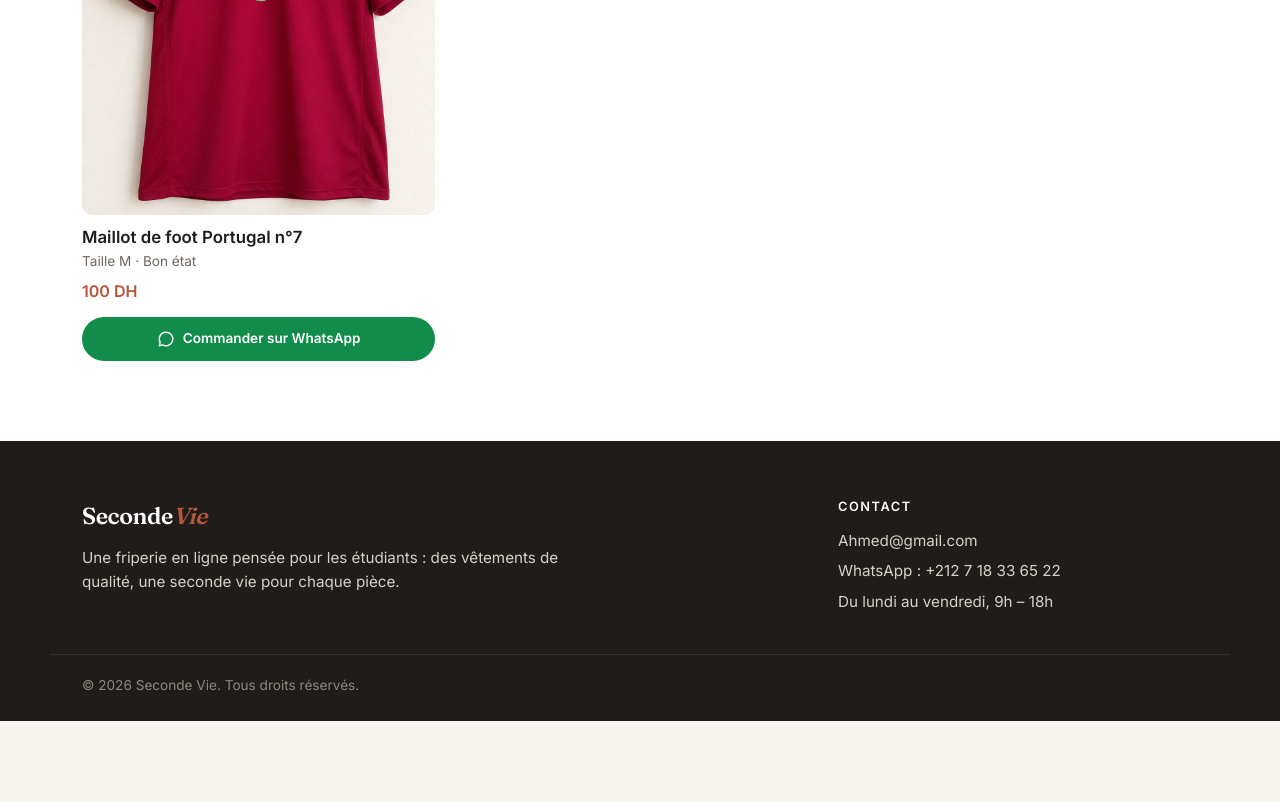
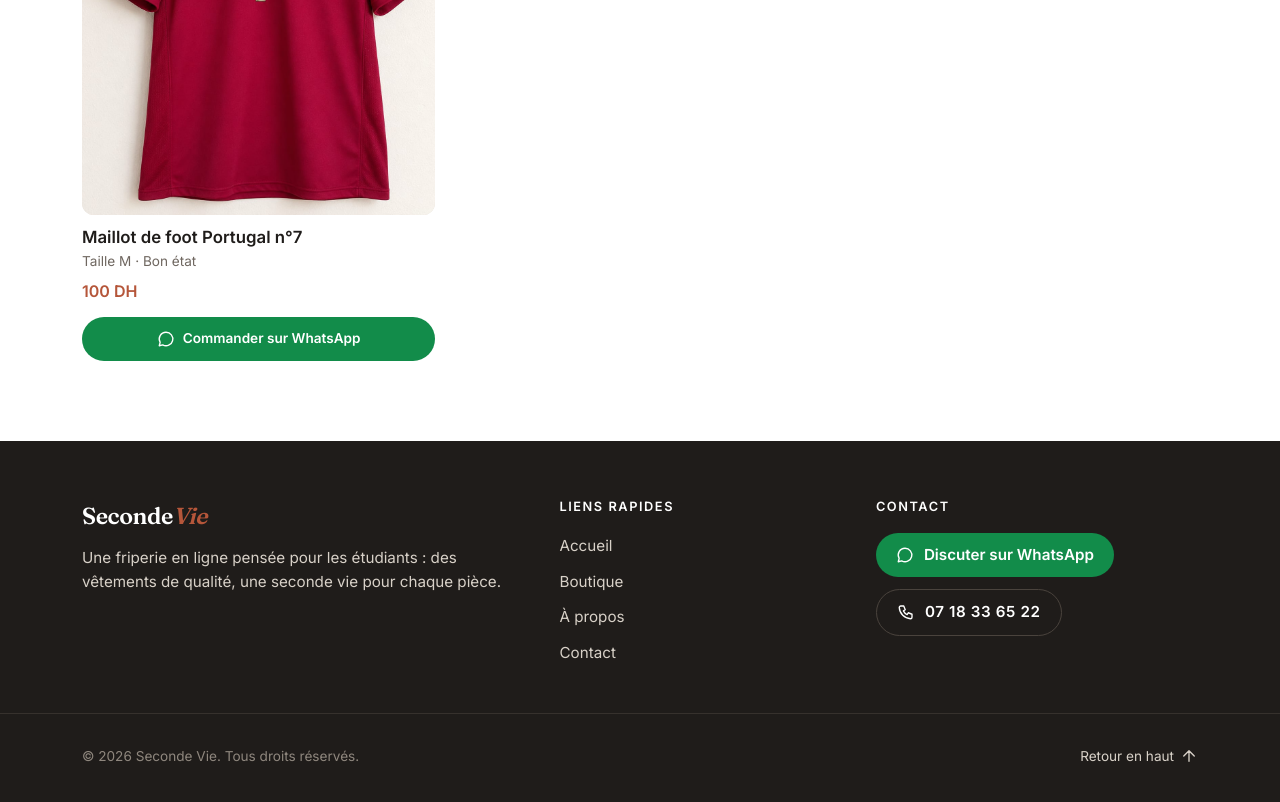
Before and after one commit to secondevie-ma/boutique-vetements, a plain HTML site: page index.html in a window 1280 px wide. Shown: the part 3166-3968 px from the top of the page. Before the commit the page ends 3887 px from the top, so only its background shows below. Drawn offline with Linux system fonts and the light colour scheme.

Commit message:
Footer interactif : bouton WhatsApp, appel, liens rapides et retour en haut
Co-Authored-By: Claude Opus 5.5 <noreply@anthropic.com>

```diff
--- a/css/style.css
+++ b/css/style.css
@@ -409,8 +409,8 @@ ul {
 
 .footer__inner {
   display: grid;
-  gap: 36px;
-  padding-bottom: 40px;
+  gap: 40px;
+  padding-bottom: 48px;
 }
 
 .footer__text {
@@ -420,7 +420,7 @@ ul {
 }
 
 .footer__title {
-  margin-bottom: 12px;
+  margin-bottom: 16px;
   font-size: 0.8rem;
   font-weight: 600;
   letter-spacing: 0.12em;
@@ -428,23 +428,123 @@ ul {
   color: #fff;
 }
 
-.footer__list {
-  display: grid;
-  gap: 6px;
-  font-size: 0.95rem;
+.footer__icon {
+  flex-shrink: 0;
+  width: 18px;
+  height: 18px;
 }
 
-.footer__list a:hover {
-  color: #fff;
-  text-decoration: underline;
+/* Liens rapides */
+.footer__links {
+  display: grid;
+  gap: 10px;
 }
 
+.footer__link {
+  position: relative;
+  font-size: 0.95rem;
+  transition: color var(--transition);
+}
+
+.footer__link::after {
+  content: "";
+  position: absolute;
+  inset-inline-start: 0;
+  bottom: -3px;
+  width: 0;
+  height: 1px;
+  background-color: var(--color-accent);
+  transition: width var(--transition);
+}
+
+.footer__link:hover {
+  color: #fff;
+}
+
+.footer__link:hover::after {
+  width: 100%;
+}
+
+/* Boutons de contact */
+.footer__contact {
+  display: flex;
+  flex-direction: column;
+  align-items: flex-start;
+  gap: 12px;
+}
+
+.footer__btn {
+  display: inline-flex;
+  align-items: center;
+  gap: 10px;
+  min-height: 44px;
+  padding: 10px 20px;
+  font-size: 0.95rem;
+  font-weight: 600;
+  border-radius: 999px;
+  transition: background-color var(--transition), border-color var(--transition), color var(--transition), transform var(--transition);
+}
+
+.footer__btn:hover {
+  transform: translateY(-2px);
+}
+
+.footer__btn--whatsapp {
+  color: #fff;
+  background-color: #128c4a;
+}
+
+.footer__btn--whatsapp:hover {
+  background-color: #0e6f3a;
+}
+
+.footer__btn--phone {
+  color: #fff;
+  border: 1px solid #4a433d;
+  letter-spacing: 0.04em;
+}
+
+.footer__btn--phone:hover {
+  border-color: var(--color-accent);
+  color: var(--color-accent);
+}
+
+/* Barre du bas */
 .footer__bottom {
+  border-top: 1px solid #36312d;
+}
+
+.footer__bottom-inner {
+  display: flex;
+  flex-wrap: wrap;
+  align-items: center;
+  justify-content: space-between;
+  gap: 12px;
   padding-top: 20px;
   padding-bottom: 24px;
   font-size: 0.85rem;
   color: #8f877e;
-  border-top: 1px solid #36312d;
+}
+
+.footer__top {
+  display: inline-flex;
+  align-items: center;
+  gap: 6px;
+  min-height: 44px;
+  color: #d8d1c8;
+  transition: color var(--transition);
+}
+
+.footer__top:hover {
+  color: var(--color-accent);
+}
+
+.footer__top .footer__icon {
+  transition: transform var(--transition);
+}
+
+.footer__top:hover .footer__icon {
+  transform: translateY(-3px);
 }
 
 /* 8. Responsive
@@ -507,7 +607,8 @@ ul {
   }
 
   .footer__inner {
-    grid-template-columns: 2fr 1fr;
+    grid-template-columns: 1.6fr 1fr 1.2fr;
+    gap: 48px;
   }
 }
 
--- a/index.html
+++ b/index.html
@@ -258,19 +258,40 @@
         </p>
       </div>
 
+      <nav class="footer__col" aria-label="Liens rapides" data-i18n-aria-label="footer.links">
+        <h2 class="footer__title" data-i18n="footer.links">Liens rapides</h2>
+        <ul class="footer__links">
+          <li><a href="#accueil" class="footer__link" data-i18n="nav.home">Accueil</a></li>
+          <li><a href="#boutique" class="footer__link" data-i18n="nav.shop">Boutique</a></li>
+          <li><a href="#a-propos" class="footer__link" data-i18n="nav.about">À propos</a></li>
+          <li><a href="#contact" class="footer__link" data-i18n="nav.contact">Contact</a></li>
+        </ul>
+      </nav>
+
       <div class="footer__col" id="contact">
         <h2 class="footer__title" data-i18n="footer.contact">Contact</h2>
-        <ul class="footer__list">
-          <li><a href="mailto:Ahmed@gmail.com">Ahmed@gmail.com</a></li>
-          <li>WhatsApp : <a href="#" id="contact-whatsapp" target="_blank" rel="noopener" dir="ltr"></a></li>
-          <li data-i18n="footer.hours">Du lundi au vendredi, 9h – 18h</li>
-        </ul>
+        <div class="footer__contact">
+          <a href="#" class="footer__btn footer__btn--whatsapp" id="contact-whatsapp" target="_blank" rel="noopener">
+            <svg class="footer__icon" viewBox="0 0 24 24" aria-hidden="true"><path d="M12 3a9 9 0 0 0-7.8 13.5L3 21l4.6-1.2A9 9 0 1 0 12 3Z" fill="none" stroke="currentColor" stroke-width="1.8" stroke-linejoin="round"/></svg>
+            <span data-i18n="footer.whatsapp">Discuter sur WhatsApp</span>
+          </a>
+          <a href="#" class="footer__btn footer__btn--phone" id="contact-phone">
+            <svg class="footer__icon" viewBox="0 0 24 24" aria-hidden="true"><path d="M5 4h4l2 5-2.5 1.5a11 11 0 0 0 5 5L15 13l5 2v4a2 2 0 0 1-2 2A16 16 0 0 1 3 6a2 2 0 0 1 2-2Z" fill="none" stroke="currentColor" stroke-width="1.8" stroke-linejoin="round"/></svg>
+            <span id="contact-phone-number" dir="ltr"></span>
+          </a>
+        </div>
       </div>
     </div>
 
-    <p class="footer__bottom container">
-      © <span id="year"></span> Seconde Vie. <span data-i18n="footer.rights">Tous droits réservés.</span>
-    </p>
+    <div class="footer__bottom">
+      <div class="container footer__bottom-inner">
+        <p>© <span id="year"></span> Seconde Vie. <span data-i18n="footer.rights">Tous droits réservés.</span></p>
+        <a href="#accueil" class="footer__top">
+          <span data-i18n="footer.top">Retour en haut</span>
+          <svg class="footer__icon" viewBox="0 0 24 24" aria-hidden="true"><path d="M12 19V5M5 12l7-7 7 7" fill="none" stroke="currentColor" stroke-width="1.8" stroke-linecap="round" stroke-linejoin="round"/></svg>
+        </a>
+      </div>
+    </div>
   </footer>
 
   <script src="js/i18n.js"></script>
--- a/js/i18n.js
+++ b/js/i18n.js
@@ -68,7 +68,9 @@ const TRANSLATIONS = {
     "p16.alt": "Pull bleu en maille texturée sur un cintre en bois",
     "footer.about": "Une friperie en ligne pensée pour les étudiants : des vêtements de qualité, une seconde vie pour chaque pièce.",
     "footer.contact": "Contact",
-    "footer.hours": "Du lundi au vendredi, 9h – 18h",
+    "footer.links": "Liens rapides",
+    "footer.whatsapp": "Discuter sur WhatsApp",
+    "footer.top": "Retour en haut",
     "footer.rights": "Tous droits réservés.",
     "order.cta": "Commander sur WhatsApp",
     "price.format": "{amount} DH",
@@ -127,7 +129,9 @@ const TRANSLATIONS = {
     "p16.alt": "Blue textured-knit sweater on a wooden hanger",
     "footer.about": "An online thrift store made for students: quality clothing, a second life for every piece.",
     "footer.contact": "Contact",
-    "footer.hours": "Monday to Friday, 9am – 6pm",
+    "footer.links": "Quick links",
+    "footer.whatsapp": "Chat on WhatsApp",
+    "footer.top": "Back to top",
     "footer.rights": "All rights reserved.",
     "order.cta": "Order on WhatsApp",
     "price.format": "{amount} DH",
@@ -186,7 +190,9 @@ const TRANSLATIONS = {
     "p16.alt": "كنزة صوف زرقاء محبوكة على شماعة خشبية",
     "footer.about": "متجر إلكتروني مصمم للطلاب: ملابس عالية الجودة، وحياة ثانية لكل قطعة.",
     "footer.contact": "اتصل بنا",
-    "footer.hours": "من الاثنين إلى الجمعة، 9:00 – 18:00",
+    "footer.links": "روابط سريعة",
+    "footer.whatsapp": "تواصل عبر واتساب",
+    "footer.top": "العودة إلى الأعلى",
     "footer.rights": "جميع الحقوق محفوظة.",
     "order.cta": "اطلب عبر واتساب",
     "price.format": "{amount} درهم",
@@ -245,7 +251,9 @@ const TRANSLATIONS = {
     "p16.alt": "ⴰⴱⵓⵍ ⵏ ⵜⴹⵓⴼⵜ",
     "footer.about": "ⵜⴰⵃⴰⵏⵓⵜ ⵏ ⵉⵙⵍⵙⴰ ⵉⵇⴷⵉⵎⵏ ⵉ ⵉⵏⵍⵎⴰⴷⵏ: ⵉⵙⵍⵙⴰ ⵉⴼⵓⵍⴽⵉⵏ, ⵜⵓⴷⵔⵜ ⵜⴰⵎⴰⵢⵏⵓⵜ ⵉ ⴽⵓ ⴰⵙⵍⵙⵓ.",
     "footer.contact": "ⴰⵎⵢⴰⵡⴰⴹ",
-    "footer.hours": "ⵙⴳ ⴰⵢⵏⴰⵙ ⴰⵔ ⴰⵙⵉⵎⵡⴰⵙ, 9:00 – 18:00",
+    "footer.links": "ⵉⵣⴷⴰⵢⵏ",
+    "footer.whatsapp": "ⵎⵙⴰⵡⴰⵍ ⵙ WhatsApp",
+    "footer.top": "ⵓⵖⵓⵍ ⵙ ⵓⴼⵍⵍⴰ",
     "footer.rights": "ⴰⴽⴽ ⵉⵣⵔⴼⴰⵏ ⵜⵜⵓⵃⴹⴰⵏ.",
     "order.cta": "ⵙⵙⵓⵜⵔ ⵙ WhatsApp",
     "price.format": "{amount} ⴰⴷⵔⵉⵎ",
--- a/js/main.js
+++ b/js/main.js
@@ -19,14 +19,21 @@ document.addEventListener("DOMContentLoaded", () => {
   setContactWhatsapp();
 });
 
-/** Lien WhatsApp du footer, construit à partir de WHATSAPP_NUMBER (ex. « +212 6 40 60 36 18 »). */
+/**
+ * Contact du footer, construit à partir de WHATSAPP_NUMBER :
+ * bouton WhatsApp + lien d'appel affichant le numéro au format marocain (07 18 33 65 22).
+ */
 function setContactWhatsapp() {
-  const link = document.getElementById("contact-whatsapp");
-  if (!link) return;
   const n = WHATSAPP_NUMBER;
-  const pairs = n.slice(4).match(/.{1,2}/g).join(" ");
-  link.href = `https://wa.me/${n}`;
-  link.textContent = `+${n.slice(0, 3)} ${n.slice(3, 4)} ${pairs}`;
+  const local = `0${n.slice(3)}`.match(/.{1,2}/g).join(" ");
+
+  const whatsapp = document.getElementById("contact-whatsapp");
+  if (whatsapp) whatsapp.href = `https://wa.me/${n}`;
+
+  const phone = document.getElementById("contact-phone");
+  const phoneNumber = document.getElementById("contact-phone-number");
+  if (phone) phone.href = `tel:+${n}`;
+  if (phoneNumber) phoneNumber.textContent = local;
 }
 
 /** Renvoie la traduction d'une clé dans la langue courante. */
```
